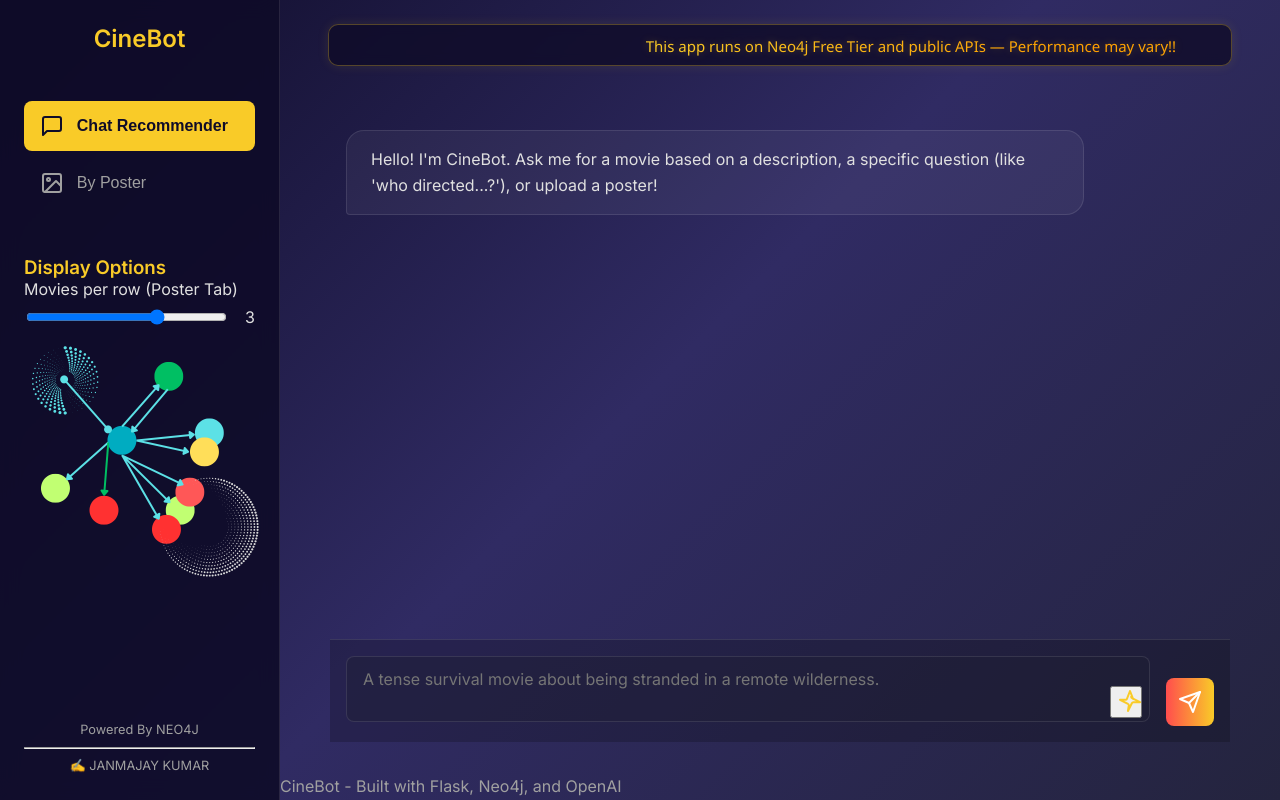
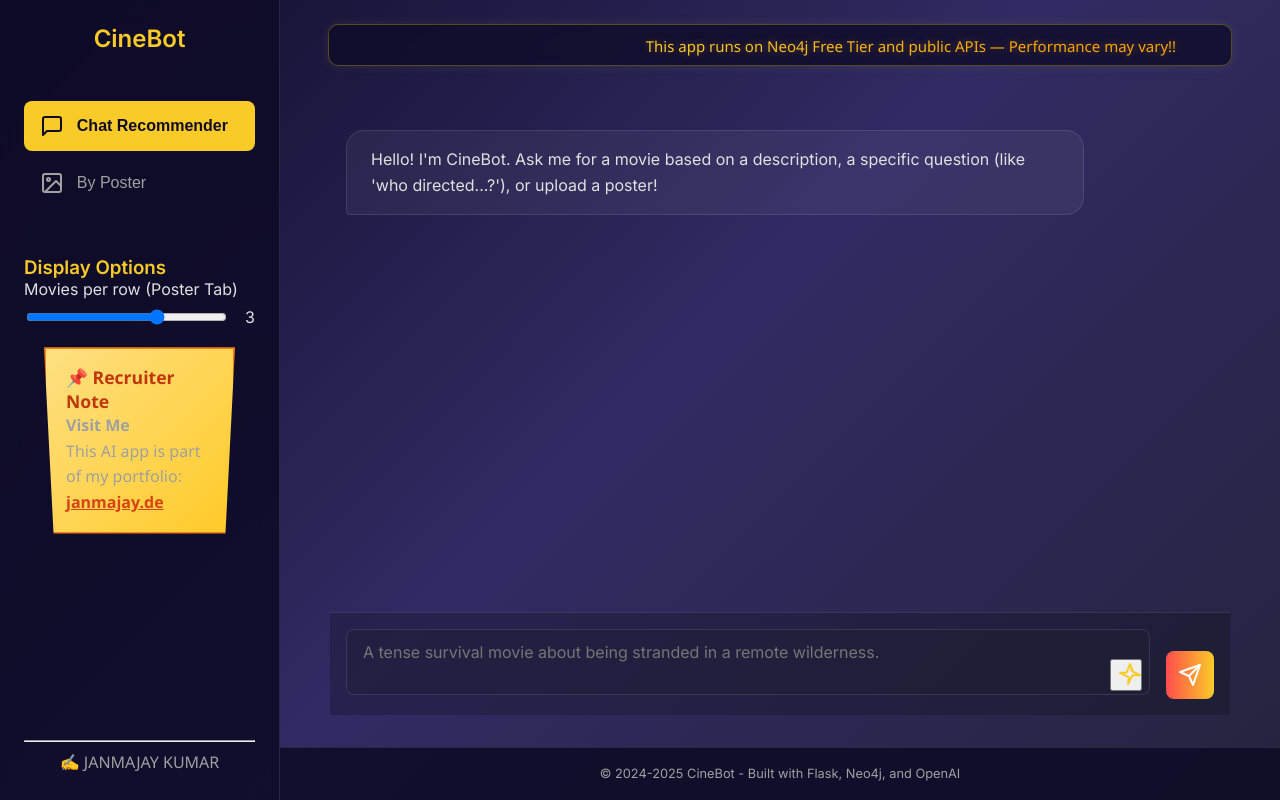
Before and after one commit to QED137/CineBot, a Flask app: page / in a window 1280 px wide. Run offline with Flask 3, Linux system fonts and the light colour scheme; some libraries are stand-ins or nearby versions.

Commit message:
fising render failure

```diff
--- a/static/css/style.css
+++ b/static/css/style.css
@@ -125,9 +125,11 @@
 
 .sidebar-footer {
     margin-top: auto;
-    font-size: 0.8rem;
+    font-size: 1rem;
     text-align: center;
     color: var(--text-muted);
+    font-family: 'Segoe UI', sans-serif;
+    font-weight: 500 ;
 }
 
 .main-content {
@@ -555,3 +557,60 @@
     display: block;
     margin: 0 auto;
 }
+.main-footer {
+    text-align: center;
+    padding: 1rem;
+    font-size: 0.8rem;
+    color: var(--text-muted);
+    background: rgba(15, 12, 41, 0.9);
+    border-top: 1px solid var(--border-color);
+}
+.footer p {
+    margin: 0;
+    font-size: 0.9rem;
+    color: var(--text-muted);
+}
+.footer a {
+    color: var(--primary-color);
+    text-decoration: none;
+}
+.footer a:hover {
+    text-decoration: underline;
+}
+.footer a:visited {
+    color: var(--primary-color);
+}
+.footer a:active {
+    color: var(--primary-color);
+}
+.footer a:focus {
+    outline: none;
+    box-shadow: 0 0 0 2px rgba(249, 203, 40, 0.5);
+}
+.notice-board {
+    background: linear-gradient(135deg, #ffe082, #ffca28);
+    clip-path: polygon(0 0, 100% 0, 95% 100%, 5% 100%);
+    padding: 16px 20px;
+    margin: 20px;
+    border: 2px solid #f57f17;
+    color: #333;
+    font-family: 'Segoe UI', sans-serif;
+    box-shadow: 0 4px 10px rgba(0,0,0,0.2);
+    max-width: 300px;
+}
+
+.notice-board h3 {
+    margin-top: 0;
+    font-size: 1.1em;
+    color: #bf360c;
+}
+
+.notice-board a {
+    color: #d84315;
+    font-weight: bold;
+    text-decoration: underline;
+}
+
+.notice-board a:hover {
+    color: #880e4f;
+}
--- a/templates/index.html
+++ b/templates/index.html
@@ -36,12 +36,20 @@
                 </div>
             </div>
         </div>
-        <div class= "logo-container">
-            <img src="{{ url_for('static', filename='images/logo2.png') }}" alt="CineBot Logo" class="logo">
-        </div>
+       <div class="notice-board">
+    <h3>📌 Recruiter Note</h3>
+    <p>
+        <strong>Visit Me</strong><br>
+        This AI app is part of my portfolio:<br>
+        <a href="https://www.janmajay.de" target="_blank" rel="noopener noreferrer">janmajay.de</a>
+    </p>
+</div>
+
+
+
 
         <div class="sidebar-footer">
-            <p>Powered By NEO4J</p>
+
             <hr>
             <p>✍️ JANMAJAY KUMAR</p>
         </div>
@@ -102,8 +110,8 @@
         <!-- The status container can be removed or repurposed if not needed -->
         <!-- <div id="status-container"></div> -->
 
-        <footer>
-            <p>CineBot - Built with Flask, Neo4j, and OpenAI</p>
+        <footer class="main-footer">
+            <p>© 2024-2025 CineBot - Built with Flask, Neo4j, and OpenAI</p>
         </footer>
     </main>
 </body>
```
Also changed, not shown: requirements.txt (+20 -4 lines).
